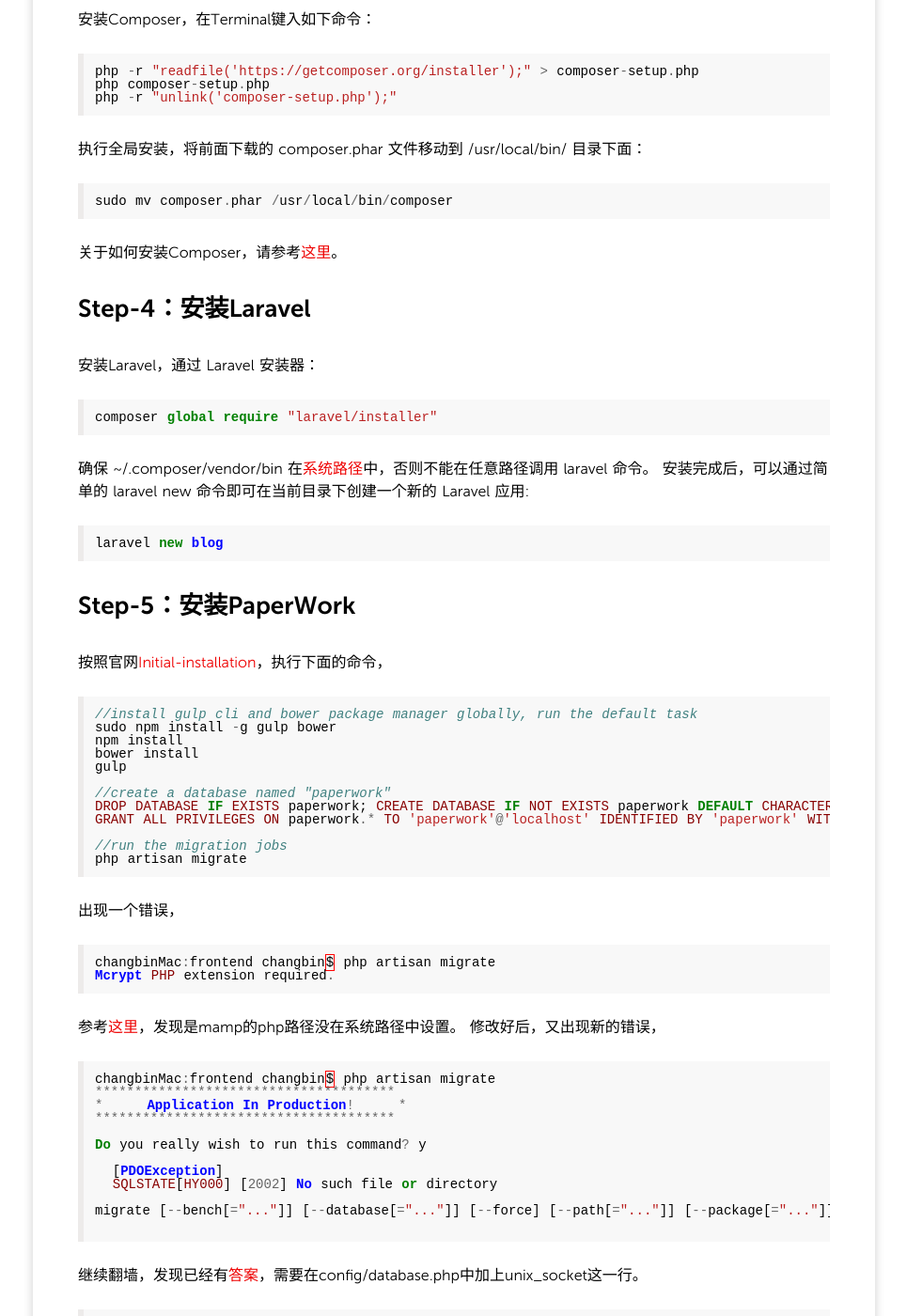
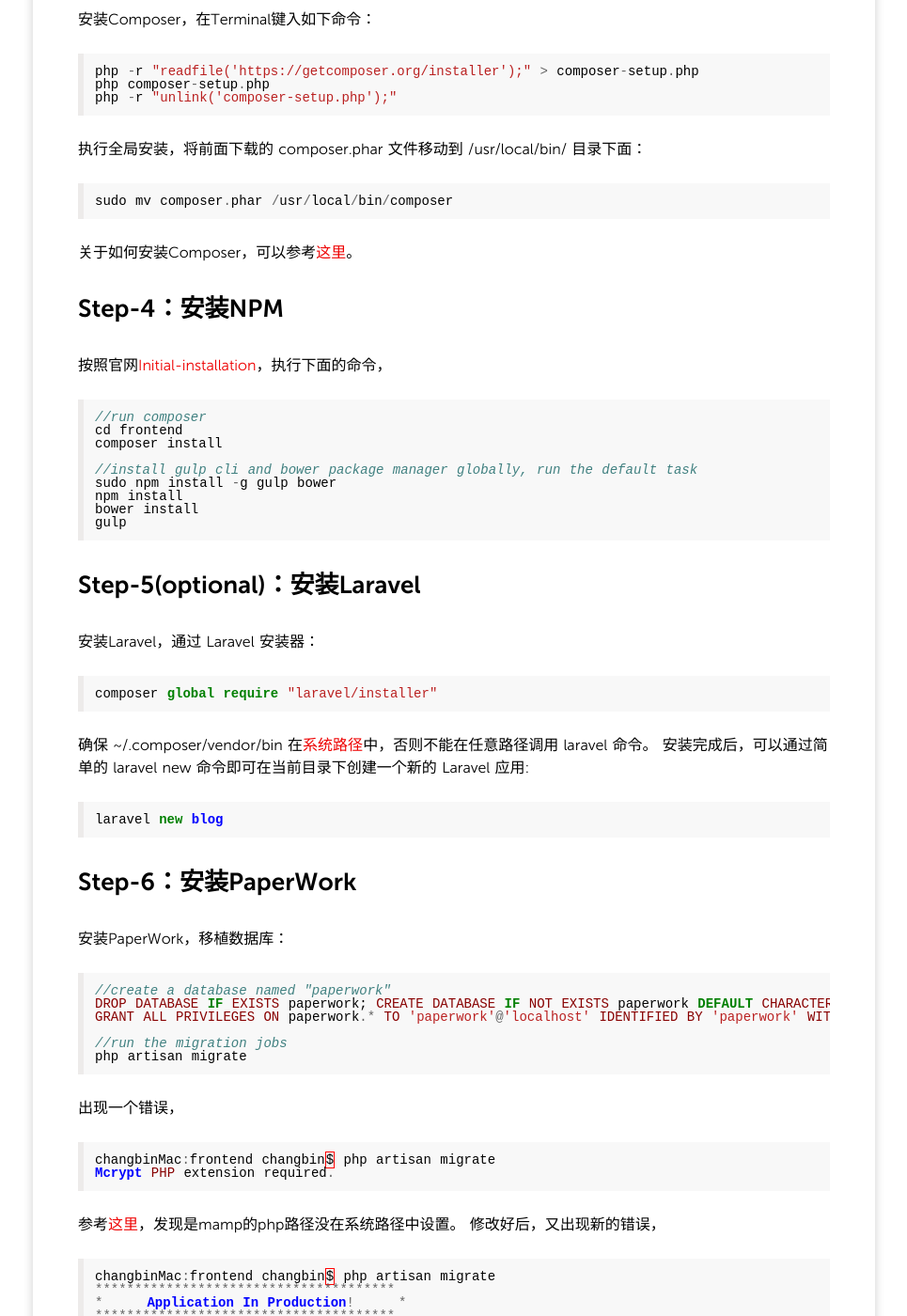
Before and after one commit to binbinc/binbinc.github.io, a Jekyll site: the page built from _posts/2016/2016-10-18-read-source-code-pw-install.md, in a window 1280 px wide and 1400 px high, scrolled down 833 px. Shown: the whole window at 94% size, without its empty margins (157-1122 px from the left). Built offline with Jekyll 4.4.1, drawn with Linux system fonts in a browser that asks for light colours; nearby versions of some CDN libraries; Markdown is read by kramdown in place of the engine named in the settings; comment, search, counter and statistics services are not loaded; some of the changed text lies outside the part shown.

Commit message:
update guide

````diff
--- a/_posts/2016/2016-10-18-read-source-code-pw-install.md
+++ b/_posts/2016/2016-10-18-read-source-code-pw-install.md
@@ -21,11 +21,11 @@
 Copyright (c) 1997-2015 The PHP Group
 Zend Engine v2.5.0, Copyright (c) 1998-2015 Zend Technologies
 ```
-如果还没安装 PHP，请自行安装。
+如果还没安装 PHP，可以安装MAMP。
 
 ##Step-2：查看是否有安装sqlite
 
-查看是否有安装sqlite，在Mac的Terminal键入“sqlite3 --version”，如下所示：
+查看是否有安装sqlite，在Terminal键入“sqlite3 --version”，如下所示：
 
 ```php
 $ sqlite3 --version
@@ -50,10 +50,26 @@
 sudo mv composer.phar /usr/local/bin/composer
 ```
 
-关于如何安装Composer，请参考[这里][1]。
+关于如何安装Composer，可以参考[这里][1]。
 
 
-##Step-4：安装Laravel
+##Step-4：安装NPM
+
+按照官网[Initial-installation][2]，执行下面的命令，
+
+```php
+//run composer
+cd frontend
+composer install
+
+//install gulp cli and bower package manager globally, run the default task
+sudo npm install -g gulp bower
+npm install
+bower install
+gulp
+```
+
+##Step-5(optional)：安装Laravel
 
 安装Laravel，通过 Laravel 安装器：
 
@@ -61,23 +77,18 @@
 composer global require "laravel/installer"
 ```
 
-确保 ~/.composer/vendor/bin 在[系统路径][2]中，否则不能在任意路径调用 laravel 命令。
+确保 ~/.composer/vendor/bin 在[系统路径][3]中，否则不能在任意路径调用 laravel 命令。
 安装完成后，可以通过简单的 laravel new 命令即可在当前目录下创建一个新的 Laravel 应用:
 ```php
 laravel new blog
 ```
 
-##Step-5：安装PaperWork
 
-按照官网[Initial-installation][3]，执行下面的命令，
+##Step-6：安装PaperWork
+
+安装PaperWork，移植数据库：
 
 ```php
-//install gulp cli and bower package manager globally, run the default task
-sudo npm install -g gulp bower
-npm install
-bower install
-gulp
-
 //create a database named "paperwork"
 DROP DATABASE IF EXISTS paperwork; CREATE DATABASE IF NOT EXISTS paperwork DEFAULT CHARACTER SET utf8 COLLATE utf8_general_ci;
 GRANT ALL PRIVILEGES ON paperwork.* TO 'paperwork'@'localhost' IDENTIFIED BY 'paperwork' WITH GRANT OPTION; FLUSH PRIVILEGES;
@@ -157,7 +168,7 @@
 
 
   [1]: http://pkg.phpcomposer.com
-  [2]: http://www.cyberciti.biz/faq/appleosx-bash-unix-change-set-path-environment-variable/
-  [3]: https://github.com/twostairs/paperwork/wiki/Initial-installation
+  [2]: https://github.com/twostairs/paperwork/wiki/Initial-installation
+  [3]: http://www.cyberciti.biz/faq/appleosx-bash-unix-change-set-path-environment-variable/
   [4]: http://stackoverflow.com/questions/16830405/laravel-requires-the-mcrypt-php-extension
   [5]: http://stackoverflow.com/questions/19475762/setting-up-laravel-on-a-mac-php-artisan-migrate-error-no-such-file-or-directory
````
Also changed, not shown: other parts of _posts/2016/2016-10-18-read-source-code-pw-install.md (+1 -1 lines).
